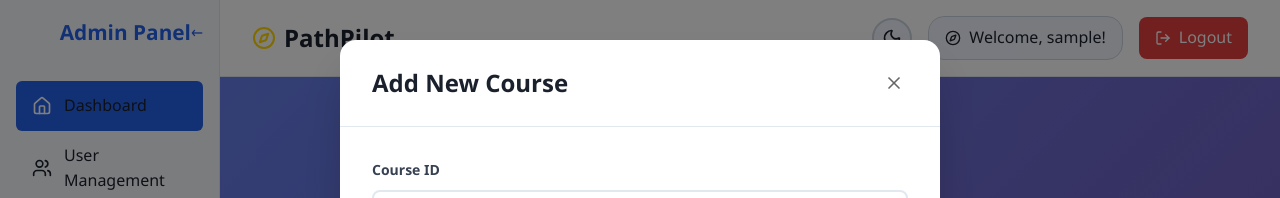
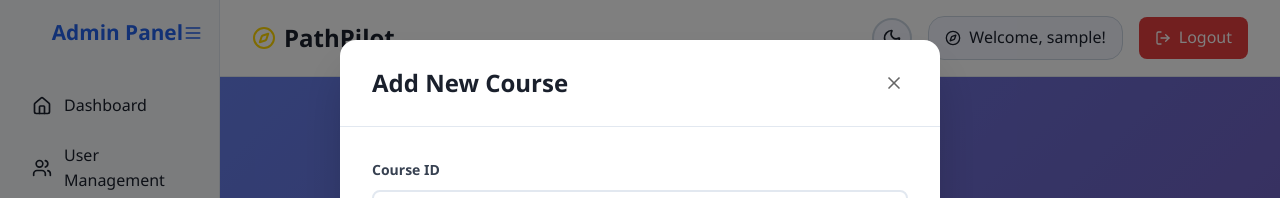
Before and after one commit to sharmanishita/cps, a React (Vite) app in the folder team-nishita-dashboard/client/: page /admin/add-course in a window 1280 px wide. Shown: the top 198 px of the page. Built offline with nearby package versions, Linux system fonts and the light colour scheme; no server answers; sample sign-in values are in the browser's storage.

Commit message:
fixed sidebar for admin

```diff
--- a/team-nishita-dashboard/client/src/components/AdminSidebar.tsx
+++ b/team-nishita-dashboard/client/src/components/AdminSidebar.tsx
@@ -1,6 +1,6 @@
 import React, { useState } from "react";
 import { NavLink, useLocation } from "react-router-dom";
-import { Users, BarChart2, Settings, FileText, MessageSquare, Plus, Home } from "lucide-react";
+import { Users, BarChart2, Settings, FileText, MessageSquare, Plus, Home, Menu } from "lucide-react";
 import "./Sidebar.styles.css";
 import { useTheme } from '../contexts/ThemeContext';
 
@@ -30,7 +30,7 @@ const AdminSidebar: React.FC = () => {
           className="collapse-btn"
           title="Toggle Sidebar"
         >
-          <span>{collapsed ? "→" : "←"}</span>
+          <Menu size={20} />
         </button>
       </div>
       <nav className="sidebar-nav">
@@ -43,6 +43,7 @@ const AdminSidebar: React.FC = () => {
                   "sidebar-item" + (isActive ? " active" : "")
                 }
                 title={collapsed ? link.name : ""}
+                {...(link.path === "/admin" ? { end: true } : {})}
               >
                 <span className="sidebar-icon">{link.icon}</span>
                 {!collapsed && <span className="sidebar-label">{link.name}</span>}
```
